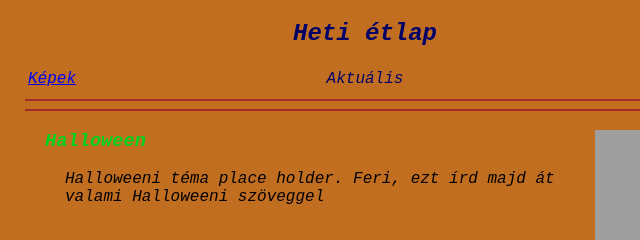
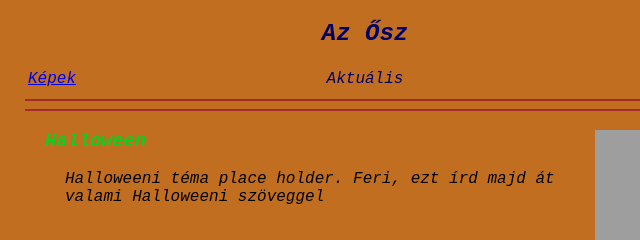
Before and after one commit to Tamas9c/2022_osz, a plain HTML site: page index.html in a window 1280 px wide. Shown: the top 240 px of the page, 275-915 px from the left. Drawn offline with Linux system fonts and the light colour scheme; grey boxes are pictures that could not be loaded.

Commit message:
Update index.html

```diff
--- a/index.html
+++ b/index.html
@@ -7,7 +7,7 @@
     <title>Őszi weblap</title>
 </head>
 <body style="background-color:#c26e20; margin: 0px 300px;">
-    <h2 style="text-align: center; font-family: 'Courier New', Courier, monospace; color: #000066; font-style: italic;">Heti étlap</h2>
+    <h2 style="text-align: center; font-family: 'Courier New', Courier, monospace; color: #000066; font-style: italic;">Az Ősz</h2>
     <table width="100%">
         <tr style="font-family: 'Courier New', Courier, monospace; color: #000066; font-style: italic;">
             <td align="left" width=30%><a href="https://drive.google.com/drive/folders/1fqlad9279AiRazvU1HK_N2c9QJ-AOZ0Y?usp=share_link">Képek</a></td>
```
